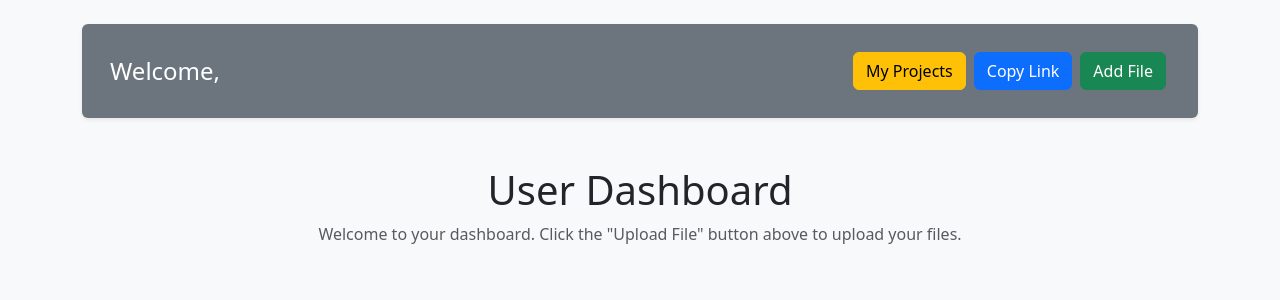
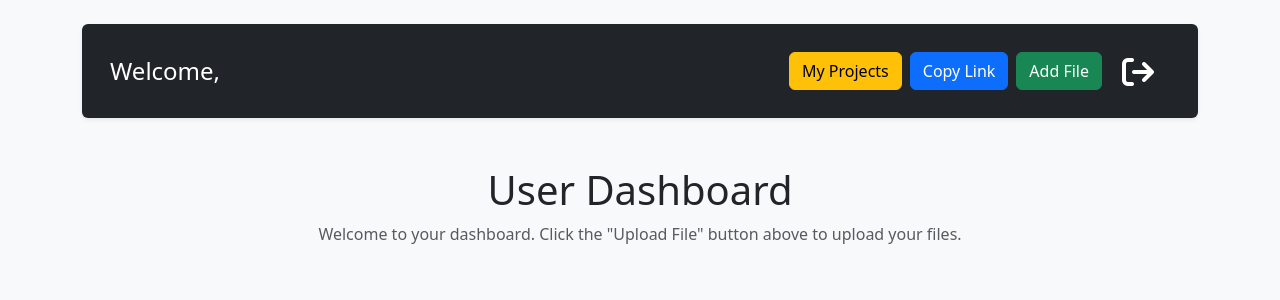
Before and after one commit to thesaiteja24/gen-ai-projects-nriit, a Flask app: template templates/user.html in a window 1280 px wide. Shown: the top 300 px of the page. Run offline with Flask 3, Linux system fonts and the light colour scheme; the template is opened without the code that fills it, so the values that code supplies are empty; some libraries are stand-ins or nearby versions.

Commit message:
"Updated user.html and view_user.html templates: added Font Awesome stylesheet, changed navbar background color to dark, added logout button, and updated JavaScript code"

```diff
--- a/templates/user.html
+++ b/templates/user.html
@@ -8,6 +8,14 @@
       href="https://cdn.jsdelivr.net/npm/bootstrap@5.3.2/dist/css/bootstrap.min.css"
       rel="stylesheet"
     />
+    <link
+      rel="stylesheet"
+      href="https://cdnjs.cloudflare.com/ajax/libs/font-awesome/6.7.1/css/all.min.css"
+      integrity="sha512-5Hs3dF2AEPkpNAR7UiOHba+lRSJNeM2ECkwxUIxC1Q/FLycGTbNapWXB4tP889k5T5Ju8fs4b1P5z/iB4nMfSQ=="
+      crossorigin="anonymous"
+      referrerpolicy="no-referrer"
+    />
+
     <style>
       /* Styling for flash messages */
       .flash-message {
@@ -24,7 +32,7 @@
   <body class="bg-light">
     <div class="container my-4">
       <nav
-        class="navbar navbar-expand-lg navbar-light bg-secondary rounded shadow-sm p-3"
+        class="navbar navbar-expand-lg navbar-light bg-dark rounded shadow-sm p-3"
       >
         <div class="container-fluid">
           <span id="fullname" class="navbar-brand text-white fs-4"
@@ -48,6 +56,11 @@
             <a href="/upload" class="btn btn-success flex-fill m-1">
               Add File
             </a>
+            <i
+              class="fa-solid fa-arrow-right-from-bracket mt-2 mx-3 fs-2"
+              style="color: #fff; cursor: pointer"
+              onclick="handleLogout()"
+            ></i>
           </div>
         </div>
       </nav>
@@ -111,6 +124,9 @@
 
     <script src="https://cdn.jsdelivr.net/npm/bootstrap@5.3.2/dist/js/bootstrap.bundle.min.js"></script>
     <script>
+      function handleLogout() {
+        window.location.href = "/logout";
+      }
       function copyLinkAndRefresh() {
         const link = document.getElementById("view-projects-link").href;
         navigator.clipboard
--- a/templates/view_user.html
+++ b/templates/view_user.html
@@ -12,7 +12,7 @@
   <body class="bg-light">
     <div class="container my-4">
       <!-- Navbar with User Name -->
-      <nav class="navbar navbar-light bg-secondary rounded shadow-sm p-3">
+      <nav class="navbar navbar-light bg-dark rounded shadow-sm p-3">
         <div class="container-fluid">
           <span id="fullname" class="navbar-brand text-white fs-4">
             {{ fullname }}
```
